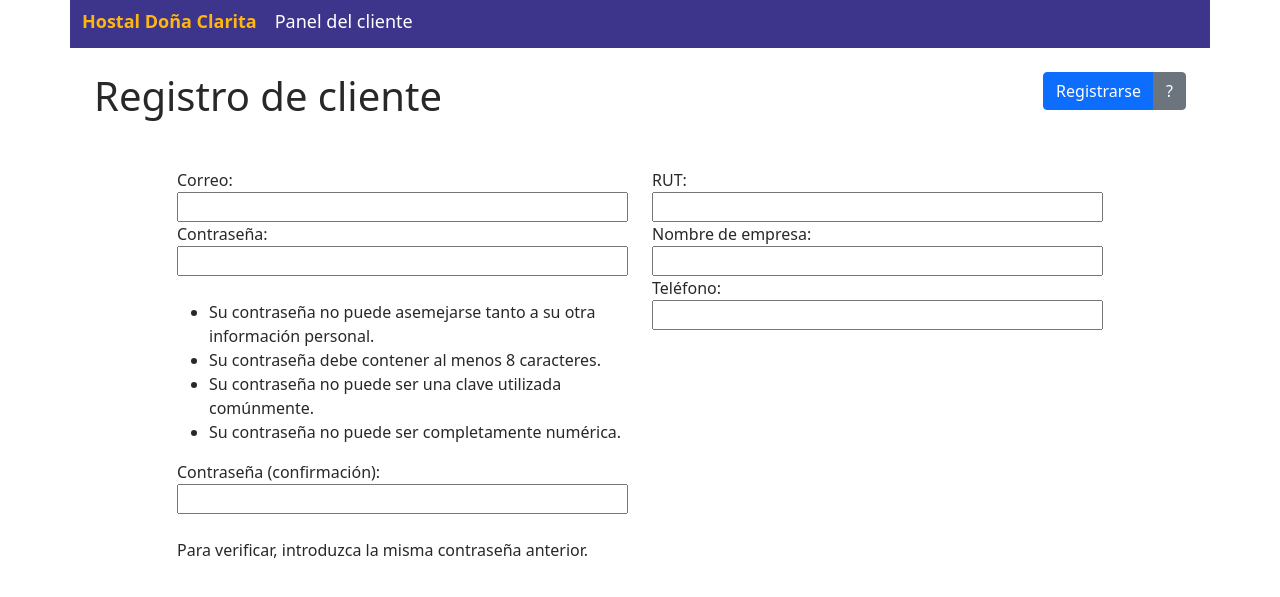
After one commit to 96seba/hostal-clarita, a Django app: page /panel/cliente/registro/ in a window 1280 px wide. The commit adds this page. Shown: the top 597 px of the page. Run offline with Django 3.2, Linux system fonts and the light colour scheme.

Commit message:
CU01 registrar cliente

```diff
--- /dev/null
+++ b/Negocio/forms.py
@@ -0,0 +1,30 @@
+from django import forms
+from Usuarios.models import Cliente, Usuario
+from django.contrib.auth.forms import UserCreationForm
+
+
+class FormularioCliente(forms.ModelForm):
+    class Meta:
+        model = Cliente
+        fields = ['rut_cliente', 'nombre_empresa', 'telefono']
+        labels = {
+            'rut_cliente': 'RUT',
+            'nombre_empresa': 'Nombre de empresa',
+            'telefono': 'Teléfono',
+        }
+        widgets = {
+            'rut_cliente': forms.TextInput(),
+            'nombre_empresa': forms.TextInput(),
+            'telefono': forms.TextInput(),
+        }
+
+
+class FormularioUsuario(UserCreationForm):
+    class Meta:
+        model = Usuario
+        fields = [
+            'email'
+        ]
+        labels = {
+            'email': 'Correo',
+        }
--- a/Negocio/urls.py
+++ b/Negocio/urls.py
@@ -1,6 +1,6 @@
-from django.urls import path, include
-# from .views import negocio
+from django.urls import path
+from .views import registro_cliente
 
 urlpatterns = [
-    # path('', negocio, name='negocio'),
+    path('registro/', registro_cliente, name='registro_cliente'),
 ]
--- a/Negocio/views.py
+++ b/Negocio/views.py
@@ -1,4 +1,28 @@
-from django.shortcuts import render
+from django.shortcuts import render, redirect
+from Usuarios.models import Roles
+from .forms import FormularioUsuario, FormularioCliente
 
-# def negocio(request):
-#     return render(request, 'Negocio/negocio.html')
+
+def registro_cliente(request):
+    if request.method == 'POST':
+        datos_usuario = FormularioUsuario(request.POST)
+        datos_cliente = FormularioCliente(request.POST)
+        if datos_usuario.is_valid() and datos_cliente.is_valid:
+            # guardar y manipular los datos del nuevo usuario
+            nuevo_usuario = datos_usuario.save(commit=False)
+            nuevo_usuario.username = nuevo_usuario.email
+            nuevo_usuario.id_rol = Roles.objects.get(id_rol=3)
+            # guardar y manipular los datos del nuevo cliente
+            nuevo_cliente = datos_cliente.save(commit=False)
+            nuevo_cliente.usuario = nuevo_usuario
+            # almacenar los datos
+            nuevo_usuario.save()
+            nuevo_cliente.save()
+            return redirect('index')
+    else:
+        datos_usuario = FormularioUsuario()
+        datos_cliente = FormularioCliente()
+    return render(
+        request,
+        'Negocio/registro_cliente.html',
+        {'datos_usuario': datos_usuario, 'datos_cliente': datos_cliente})
--- a/Usuarios/context_processors.py
+++ b/Usuarios/context_processors.py
@@ -1,6 +1,15 @@
-from django.contrib.auth.forms import AuthenticationForm
+from django.contrib.auth.forms import AuthenticationForm, UsernameField
+from django.contrib.auth.forms import forms
+
+
+class FormularioLogin(AuthenticationForm):
+    username = UsernameField(
+        label='Correo',
+        widget=forms.TextInput(attrs={'autofocus': True})
+    )
+
 
 def formulario_login(request):
     return {
-        'bloque_formulario_login': AuthenticationForm(),
+        'bloque_formulario_login': FormularioLogin(),
     }
--- a/Usuarios/models.py
+++ b/Usuarios/models.py
@@ -48,7 +48,7 @@ class Cliente(models.Model):
     rut_cliente = models.CharField(primary_key=True, max_length=10)
     nombre_empresa = models.CharField(max_length=50)
     telefono = models.IntegerField()
-    estado_cliente = models.BooleanField()
+    estado_cliente = models.BooleanField(default=1)
     usuario = models.OneToOneField(Usuario, on_delete=models.PROTECT)
 
     def __str__(self):
--- a/hostal_clarita/urls.py
+++ b/hostal_clarita/urls.py
@@ -19,21 +19,24 @@ from django.views.generic import TemplateView
 from django.urls import path, include
 
 urlpatterns = [
-    path('admin/', admin.site.urls),
-
-    # path('panel/cliente/', include('Negocio.urls')),
-    # path('panel/empleado/', include('Servicios.urls')),
-
+    # URLS del index y gestión sesion
     path('', include('Usuarios.urls')),
     path('panel/login',
          LoginView.as_view(template_name='Usuarios/login.html'), name='login'),
     path('salir/',
          LogoutView.as_view(template_name='Usuarios/logout.html'),
          name='logout'),
+
+    # URLS de los usuarios
+    path('panel/',
+         TemplateView.as_view(template_name='Usuarios/panel.html'),
+         name='panel'),
+    path('admin/', admin.site.urls),
+    path('panel/cliente/', include('Negocio.urls')),
+    path('panel/empleado/', include('Servicios.urls')),
+
+    # URLS de los proveedores
     path('consulta_op/',
          TemplateView.as_view(template_name='Servicios/consulta_op'),
          name='consulta_op'),
-    path('panel/',
-         TemplateView.as_view(template_name='Usuarios/panel.html'),
-         name='panel'),
 ]
--- /dev/null
+++ b/templates/Negocio/registro_cliente.html
@@ -0,0 +1,49 @@
+{% extends 'base.html' %}
+
+{% load static %}
+
+{% block titulo %}
+    Administrar facturas
+{% endblock titulo %}
+
+{% block contenido %}
+
+    {% comment %} {% include 'Negocio/nav_cliente.html' %} {% endcomment %}
+
+    <form method="post">
+        <div class="row encabezado">
+            <div class="col-12 col-sm-8">
+                <h1>Registro de cliente</h1>
+            </div>
+            <div class="col-12 col-sm-4 text-end">
+                <div class="btn-group" role="group">
+                    <button type="submit" class="btn btn-primary">Registrarse</button>
+                    <button class="btn btn-secondary">?</button>
+                </div>
+            </div>
+        </div>
+        <div class="row">
+            <section class="form gap-2 col-sm-10 mx-auto">
+                {% csrf_token %}
+                <div class="row">
+                    <div class="col-md-6">
+                        <div class="form-group d-grid mb-4">
+                            {{ datos_usuario }}
+                        </div>
+                    </div>
+                    <div class="col-md-6">
+                        <div class="form-group d-grid mb-4">
+                            {{ datos_cliente }}
+                        </div>
+                    </div>
+                </div>
+                <div class="col d-md-none">
+                    <div class="form-group d-grid mb-4">
+                        <button type="submit" class="btn btn-primary">Registrarse</button>
+                    </div>
+                </div>
+            </section>
+        </div>
+    </form>
+
+{% endblock contenido %}
--- a/templates/Usuarios/index.html
+++ b/templates/Usuarios/index.html
@@ -20,7 +20,7 @@
                         <form class="form gap-2 col-sm-10 mx-auto" role="form" method="post" action="{% url 'login' %}"
                             accept-charset="UTF-8">
 
-                            <h3 class="lead text-center mb-4">Si usted es un Cliente y aún no tiene cuenta, <a href="#">regístrese</a> para contratar nuestros servicios.</h3>
+                            <h3 class="lead text-center mb-4">Si usted es un Cliente y aún no tiene cuenta, <a href="{% url 'registro_cliente' %}">regístrese</a> para contratar nuestros servicios.</h3>
 
                             {% csrf_token %}
 
--- a/templates/Usuarios/login.html
+++ b/templates/Usuarios/login.html
@@ -9,7 +9,7 @@
         <div class="col-md-10 col-lg-8">
             <form method="POST" id="formulario">
 
-                <h3 class="lead text-center">Para acceder a este contenido, primero debe identificarse. Si usted es un Cliente, y aún no tiene cuenta, <a href="#">regístrese</a>.</h3>
+                <h3 class="lead text-center">Para acceder a este contenido, primero debe identificarse. Si usted es un Cliente y aún no tiene cuenta, <a href="{% url 'registro_cliente' %}">regístrese</a>.</h3>
 
                 {% csrf_token %}
 
```
Also changed, not shown: Usuarios/migrations/0003_alter_cliente_estado_cliente.py (added).
